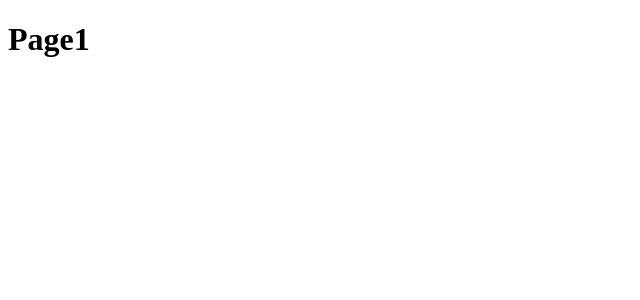
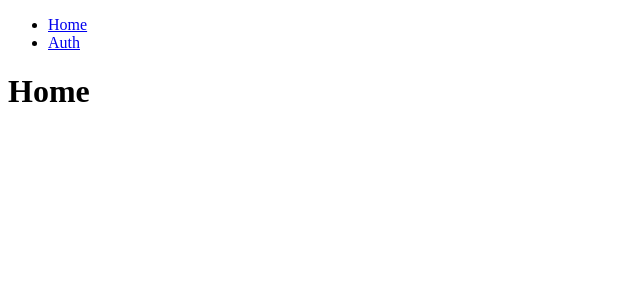
Before and after one commit to Lukortech-org/React-Typescript, a React (Create React App) app: page / in a window 1280 px wide. Shown: the top 300 px of the page, without its empty margins (0-640 px from the left). Built offline with nearby package versions, Linux system fonts and the light colour scheme.

Commit message:
added some working routes

```diff
--- a/src/App.tsx
+++ b/src/App.tsx
@@ -7,4 +7,4 @@
   );
 }
 
-export default App;
+// export default App;
--- a/src/components/layout.tsx
+++ b/src/components/layout.tsx
@@ -1,2 +1,22 @@
-//Not sure what is supposed to be here? link was kinda weird
-export {}
+import { Outlet, Link } from "react-router-dom";
+
+const Layout = () => {
+  return (
+    <>
+      <nav>
+        <ul>
+          <li>
+            <Link to="/">Home</Link>
+          </li>
+          <li>
+            <Link to="/auth">Auth</Link>
+          </li>
+        </ul>
+      </nav>
+
+      <Outlet />
+    </>
+  )
+};
+
+export default Layout;
--- a/src/index.tsx
+++ b/src/index.tsx
@@ -1,20 +1,23 @@
-// import ReactDOM from 'react-dom/client';
-// import reportWebVitals from './reportWebVitals';
 
-// const root = ReactDOM.createRoot(
-//   document.getElementById('root') as HTMLElement
-// );
-// root.render(
-//   <h1>Hello world</h1>
-// );
-// reportWebVitals();
-import React from 'react';
-import ReactDOM from 'react-dom';
-import App from './App';
-import { BrowserRouter } from 'react-router-dom';
+import ReactDOM from "react-dom/client";
+import { BrowserRouter, Routes, Route } from "react-router-dom";
+import Layout from "./components/layout";
+import Home from "./pages/home";
+import Auth from "./pages/auth";
 
-ReactDOM.render((
-<BrowserRouter>
-  <App />
-</BrowserRouter>
-), document.getElementById('root'));
+export default function App() {
+  return (
+    <BrowserRouter>
+      <Routes>
+        <Route path="/" element={<Layout />}>
+          <Route index element={<Home />} />
+          <Route path="auth" element={<Auth />} />
+        </Route>
+      </Routes>
+    </BrowserRouter>
+  );
+}
+
+const root = ReactDOM.createRoot(document.getElementById('root') as HTMLElement);
+root.render(<App />);
+// const root = ReactDOM.createRoot(document.getElementById('root') as HTMLElement);
```
Also changed, not shown: src/pages/home.tsx (+5 -4 lines).
